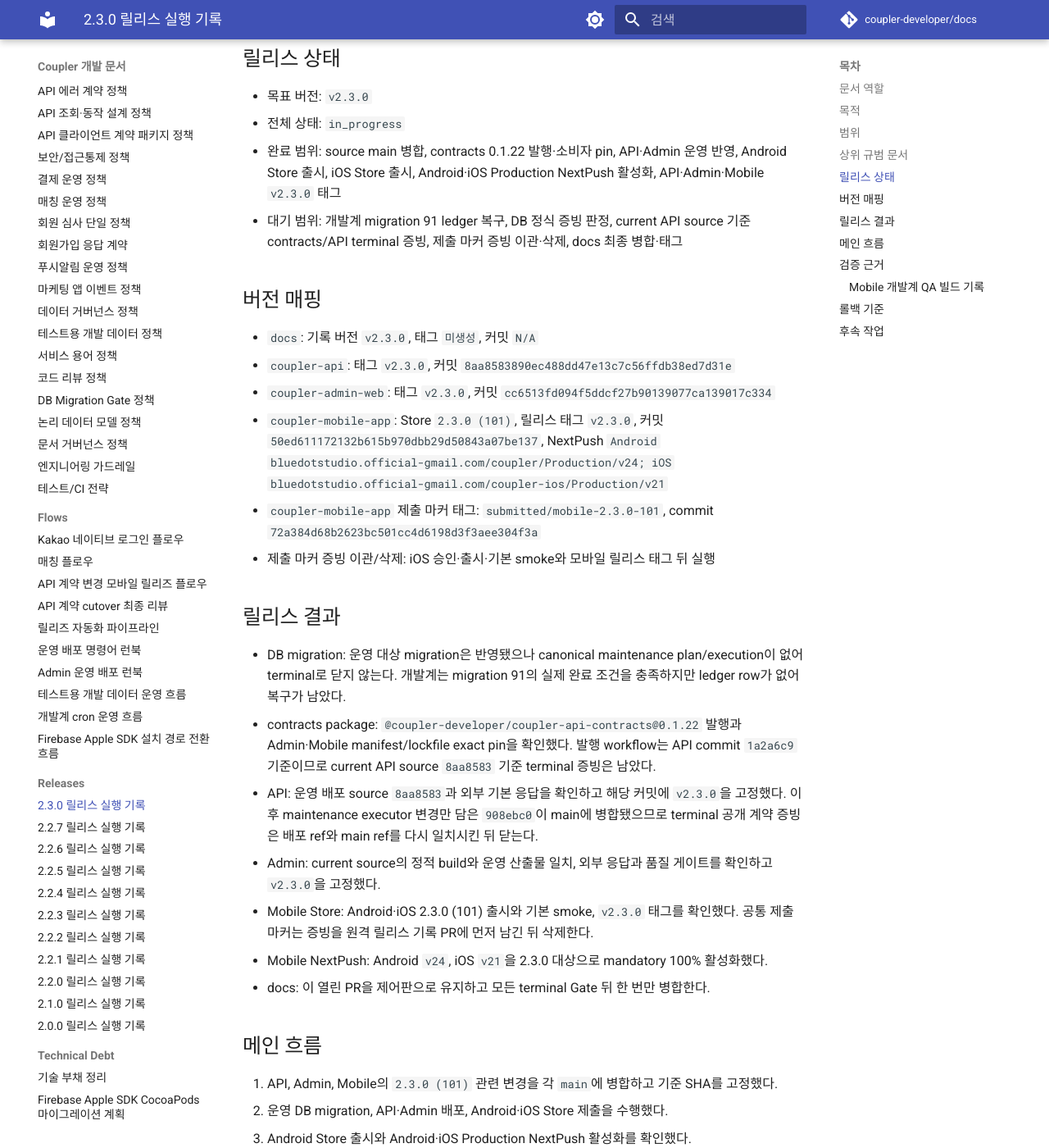
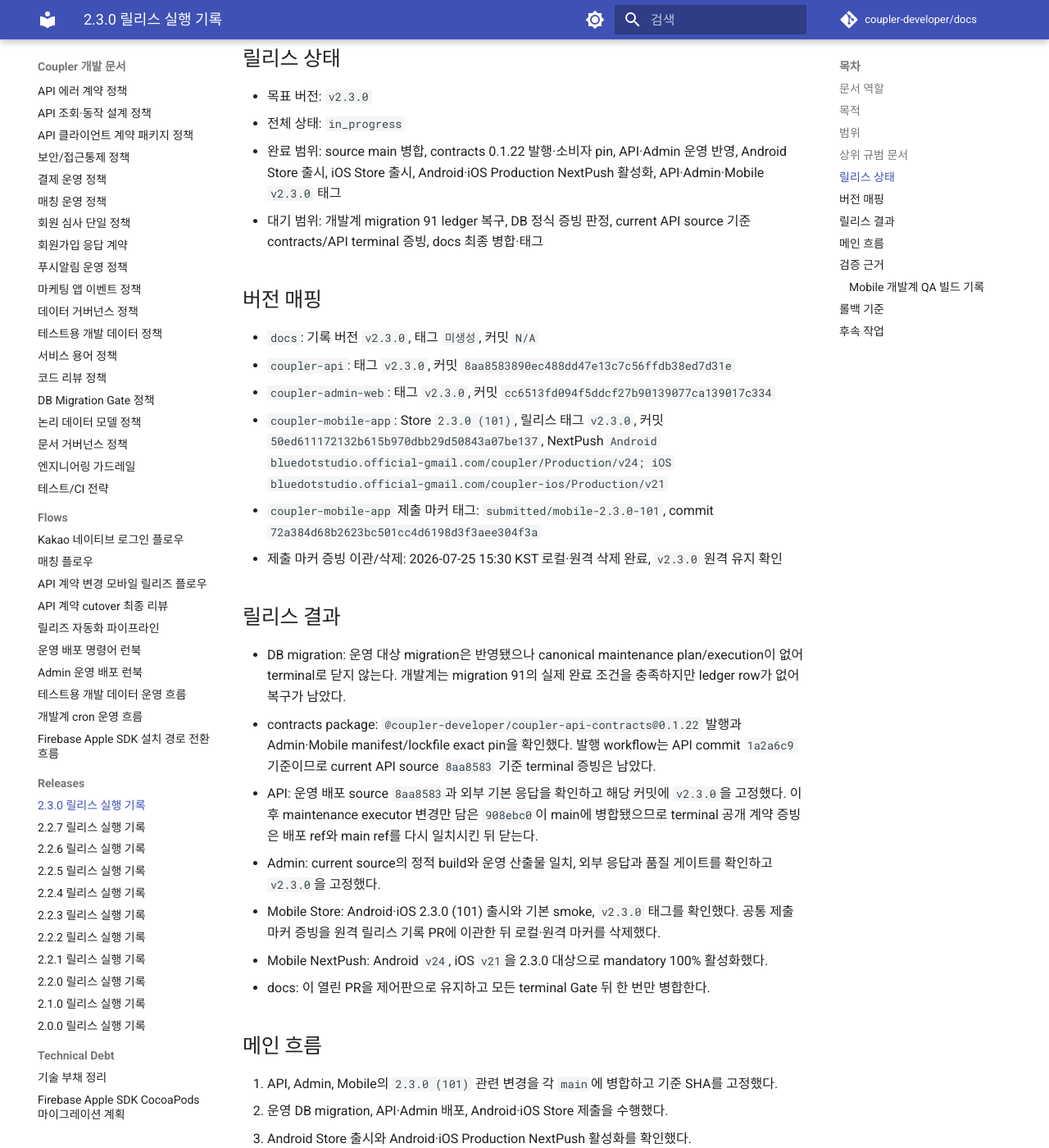
Before and after one commit to coupler-developer/docs, an MkDocs documentation site: the page built from content/releases/v2.3.0.md, in a window 1280 px wide and 1400 px high, scrolled down 3278 px. Shown: the whole window at 82% size. Built offline with MkDocs 1.6.1 and Material for MkDocs 9.7.7, drawn with Linux system fonts in a browser that asks for light colours; comment, search, counter and statistics services are not loaded; some of the changed text lies outside the part shown.

Commit message:
docs: 모바일 제출 마커 이관 완료

```diff
--- a/content/releases/v2.3.0.md
+++ b/content/releases/v2.3.0.md
@@ -80,8 +80,8 @@
       }
     },
     "mobile-store": {
-      "status": "in_progress",
-      "summary": "Android·iOS 2.3.0 (101) 출시와 릴리스 태그를 확인했고 제출 마커 증빙 이관·삭제를 진행한다.",
+      "status": "released",
+      "summary": "Android·iOS 2.3.0 (101) 출시와 릴리스 태그를 확인하고 제출 마커 증빙 이관·삭제를 완료했다.",
       "evidence": {
         "submission": "Android·iOS 2.3.0 (101), 2026-07-24T11:49:55Z 제출 완료",
         "approval": "Android 승인 완료; iOS 승인 및 공개 출시 2026-07-25T04:13:32Z 확인",
@@ -93,7 +93,7 @@
             "tag": "submitted/mobile-2.3.0-101",
             "commit": "72a384d68b2623bc501cc4d6198d3f3aee304f3a",
             "evidence": "Android·iOS 제출 artifact와 tag message의 SHA-256 일치 확인",
-            "deletedEvidence": null
+            "deletedEvidence": "2026-07-25 15:30 KST local·origin submitted marker 삭제와 origin v2.3.0 유지 확인"
           }
         ]
       }
@@ -153,7 +153,7 @@
 - 완료 범위: source main 병합, contracts 0.1.22 발행·소비자 pin, API·Admin 운영 반영, Android Store 출시,
   iOS Store 출시, Android·iOS Production NextPush 활성화, API·Admin·Mobile `v2.3.0` 태그
 - 대기 범위: 개발계 migration 91 ledger 복구, DB 정식 증빙 판정, current API source 기준 contracts/API
-  terminal 증빙, 제출 마커 증빙 이관·삭제, docs 최종 병합·태그
+  terminal 증빙, docs 최종 병합·태그
 
 ## 버전 매핑
 
@@ -163,7 +163,7 @@
 - `coupler-mobile-app`: Store `2.3.0 (101)`, 릴리스 태그 `v2.3.0`, 커밋 `50ed611172132b615b970dbb29d50843a07be137`, NextPush `Android bluedotstudio.official-gmail.com/coupler/Production/v24; iOS bluedotstudio.official-gmail.com/coupler-ios/Production/v21`
 - `coupler-mobile-app` 제출 마커 태그: `submitted/mobile-2.3.0-101`,
   commit `72a384d68b2623bc501cc4d6198d3f3aee304f3a`
-- 제출 마커 증빙 이관/삭제: iOS 승인·출시·기본 smoke와 모바일 릴리스 태그 뒤 실행
+- 제출 마커 증빙 이관/삭제: 2026-07-25 15:30 KST 로컬·원격 삭제 완료, `v2.3.0` 원격 유지 확인
 
 ## 릴리스 결과
 
@@ -178,7 +178,7 @@
 - Admin: current source의 정적 build와 운영 산출물 일치, 외부 응답과 품질 게이트를 확인하고
   `v2.3.0`을 고정했다.
 - Mobile Store: Android·iOS 2.3.0 (101) 출시와 기본 smoke, `v2.3.0` 태그를 확인했다. 공통 제출
-  마커는 증빙을 원격 릴리스 기록 PR에 먼저 남긴 뒤 삭제한다.
+  마커 증빙을 원격 릴리스 기록 PR에 이관한 뒤 로컬·원격 마커를 삭제했다.
 - Mobile NextPush: Android `v24`, iOS `v21`을 2.3.0 대상으로 mandatory 100% 활성화했다.
 - docs: 이 열린 PR을 제어판으로 유지하고 모든 terminal Gate 뒤 한 번만 병합한다.
 
@@ -189,8 +189,8 @@
 3. Android Store 출시와 Android·iOS Production NextPush 활성화를 확인했다.
 4. 개발계 migration 91 ledger와 canonical DB evidence를 판정하고 안전 조건을 충족한 복구를 수행한다.
 5. iOS 승인·출시와 양 플랫폼 Store smoke를 확인하고 API·Admin·Mobile 태그를 생성했다.
-6. 제출 마커 증빙을 같은 PR에 이관한 뒤 마커를 삭제하고, DB/API 잔여 Gate가 끝나면 terminal 상태로
-   갱신해 병합한 뒤 docs `v2.3.0` 태그와 Release를 postcheck한다.
+6. 제출 마커 증빙을 같은 PR에 이관한 뒤 로컬·원격 마커를 삭제했다. DB/API 잔여 Gate가 끝나면
+   terminal 상태로 갱신해 병합한 뒤 docs `v2.3.0` 태그와 Release를 postcheck한다.
 
 ## 검증 근거
 
@@ -226,6 +226,8 @@
   별도 Storybook 5 suites/41 tests, 19 snapshots를 통과했다.
 - 서비스 태그: API `v2.3.0` → `8aa8583`, Admin `v2.3.0` → `cc6513f`, Mobile `v2.3.0` →
   `50ed611`; 모두 annotated tag로 origin push를 확인했다.
+- 제출 마커: `submitted/mobile-2.3.0-101`의 제출 artifact/commit 증빙을 PR #144에 이관한 뒤
+  2026-07-25 15:30 KST 로컬·origin tag를 삭제했고 origin `v2.3.0` target `50ed611`은 유지됨을 확인했다.
 
 ### Mobile 개발계 QA 빌드 기록
 
@@ -253,7 +255,6 @@
 - 비정규 운영 DB 실행을 현재 canonical evidence로 사후 포장하지 않고, 최종 DB scope의 정책상 처분을
   확정한다.
 - current API source에서 contracts package source·발행 artifact 동일성을 terminal 증빙으로 고정한다.
-- 제출 marker 증빙을 원격 릴리스 기록 PR에 이관한 뒤 로컬·원격 tag를 삭제한다.
 - 개발계·운영계 실제 배포 ref와 current main ref를 다시 정렬하고 current API source에서 contracts
   package source·발행 artifact 동일성을 terminal 증빙으로 고정한다.
 - 최종 metadata와 본문을 terminal 상태로 갱신해 `yarn verify`와 리뷰를 통과한 뒤 한 번만 병합한다.
```
